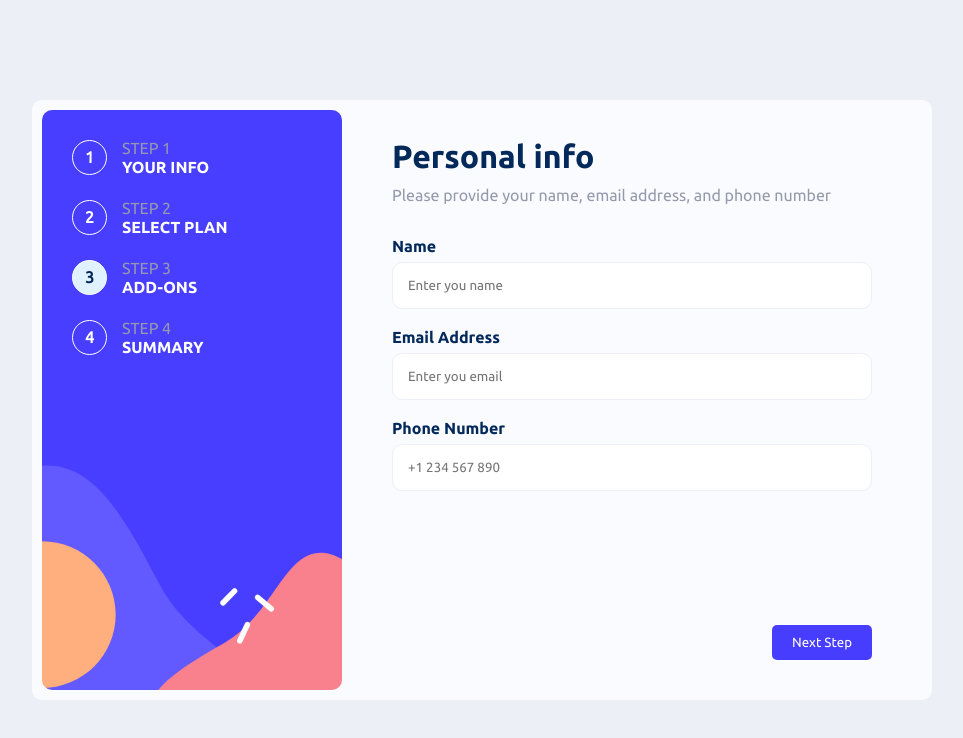
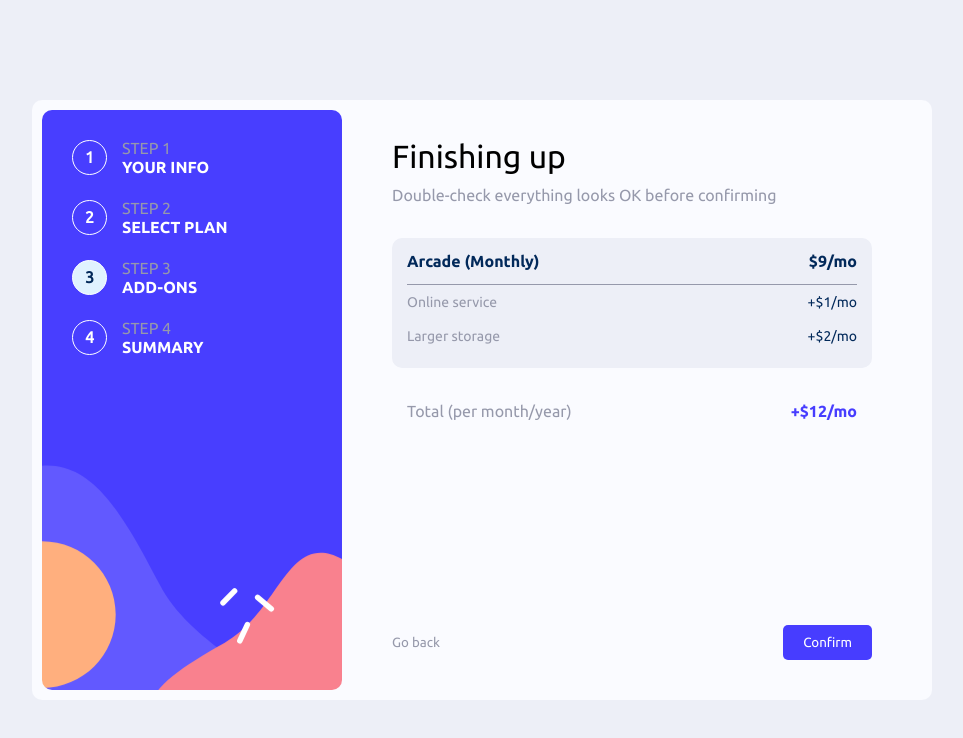
Before and after one commit to LinaCor/step-form, a React (Create React App) app: page /#/step-4 in a window 1280 px wide. Shown: the top 738 px of the page, without its empty margins (158-1121 px from the left). Built offline with nearby package versions, Linux system fonts and the light colour scheme.

Commit message:
add thanks and route

```diff
--- a/package.json
+++ b/package.json
@@ -6,6 +6,7 @@
     "cra-template": "1.2.0",
     "react": "^18.3.1",
     "react-dom": "^18.3.1",
+    "react-router-dom": "^7.1.1",
     "react-scripts": "5.0.1"
   },
   "scripts": {
--- a/src/components/FormContent.js
+++ b/src/components/FormContent.js
@@ -3,14 +3,19 @@ import { StepFirst } from './StepFirst';
 import { StepSecond } from './StepSecond';
 import { StepThrid } from './StepThrid';
 import { StepFour } from './StepFour';
+import { ThanksYou } from './ThanksYou';
+import { Route, Routes } from 'react-router-dom';
 
 export function FormContent() {
   return (
     <div className="form-content">
-      <StepFirst></StepFirst>
-      {/*<StepSecond></StepSecond>*/}
-      {/*<StepThrid></StepThrid>*/}
-      {/*<StepFour></StepFour>*/}
+      <Routes>
+        <Route path='/' element={<StepFirst />}></Route>
+        <Route path='/step-2' element={<StepSecond />}></Route>
+        <Route path='/step-3' element={<StepThrid />}></Route>
+        <Route path='/step-4' element={<StepFour />}></Route>
+        <Route path='/thanks-you' element={<ThanksYou />}></Route>
+      </Routes>
     </div>
   )
 }
--- a/src/components/StepFirst.js
+++ b/src/components/StepFirst.js
@@ -1,4 +1,12 @@
+import { useNavigate } from "react-router-dom";
+
 export function StepFirst() {
+  const navigate = useNavigate();
+
+  const goToNextPage = () => {
+    navigate('/step-2');
+  };
+
   return (
     <>
       <h2 className="marine bold">Personal info</h2>
@@ -18,7 +26,7 @@ export function StepFirst() {
         </label>
       </form>
       <div className="btn-container">
-        <button className="go-btn end-btn">Next Step</button>
+        <button className="go-btn end-btn" onClick={goToNextPage}>Next Step</button>
       </div>
     </>
   )
--- a/src/components/StepFour.js
+++ b/src/components/StepFour.js
@@ -1,8 +1,17 @@
 //TODO получить из LS обьект с заполненными данными по форме
-
+import { useNavigate } from "react-router-dom";
 
 
 export function StepFour() {
+  const navigate = useNavigate();
+
+  const goToNextPage = () => {
+    navigate('/thanks-you');
+  };
+
+  const goBack = () => {
+    navigate(-1);
+  };
   return (
     <>
       <h2>Finishing up</h2>
@@ -30,8 +39,8 @@ export function StepFour() {
         </div>
       </div>
       <div className="btn-container">
-        <button className="back-btn">Go back</button>
-        <button className="go-btn">Confirm</button>
+        <button className="back-btn" onClick={goBack}>Go back</button>
+        <button className="go-btn" onClick={goToNextPage}>Confirm</button>
       </div>
     </>
   )
--- a/src/components/StepSecond.js
+++ b/src/components/StepSecond.js
@@ -1,8 +1,18 @@
-import { tarifPlan } from "../data"
-
+import { tarifPlan } from "../data";
+import { useNavigate } from "react-router-dom";
 
 
 export function StepSecond() {
+  const navigate = useNavigate();
+
+  const goToNextPage = () => {
+    navigate('/step-3');
+  };
+
+  const goBack = () => {
+    navigate(-1);
+  };
+
   return (
     <>
       <h2 className="marine bold">Select your plan</h2>
@@ -26,8 +36,8 @@ export function StepSecond() {
         <p>Yearly</p>
       </div>
       <div className="btn-container">
-        <button className="back-btn">Go back</button>
-        <button className="go-btn">Next Step</button>
+        <button className="back-btn" onClick={goBack}>Go back</button>
+        <button className="go-btn" onClick={goToNextPage}>Next Step</button>
       </div>
     </>
   )
--- a/src/components/StepThrid.js
+++ b/src/components/StepThrid.js
@@ -1,8 +1,17 @@
-import { pickOds } from "../data"
-
+import { pickOds } from "../data";
+import { useNavigate } from "react-router-dom";
 
 
 export function StepThrid() {
+  const navigate = useNavigate();
+
+  const goToNextPage = () => {
+    navigate('/step-4');
+  };
+
+  const goBack = () => {
+    navigate(-1);
+  };
   return (
     <>
       <h2 className="marine bold">Pick add-ons</h2>
@@ -20,8 +29,8 @@ export function StepThrid() {
         ))}
       </form>
       <div className="btn-container">
-        <button className="back-btn">Go back</button>
-        <button className="go-btn">Next Step</button>
+        <button className="back-btn" onClick={goBack}>Go back</button>
+        <button className="go-btn" onClick={goToNextPage}>Next Step</button>
       </div>
     </>
   )
--- /dev/null
+++ b/src/components/ThanksYou.js
@@ -0,0 +1,13 @@
+import thanksIcon from '../img/icon-thank-you.svg';
+
+export function ThanksYou() {
+  return (
+    <div className="thanks">
+      <img src={thanksIcon} alt="thanks you" className="thanks-img" />
+      <h2 className="marine bold">Thank you!</h2>
+      <p className="grey">Thanks for confirming your subscription! We hope you have fun
+        using our platform. If you ever need support, please feel free
+        to email us at support@loremgaming.com.</p>
+    </div>
+  )
+};
--- a/src/index.js
+++ b/src/index.js
@@ -1,10 +1,13 @@
 import React from 'react';
 import ReactDOM from 'react-dom/client';
 import App from './App';
+import { HashRouter } from 'react-router-dom';
 
 const root = ReactDOM.createRoot(document.getElementById('root'));
 root.render(
   <React.StrictMode>
-    <App />
+    <HashRouter>
+      <App />
+    </HashRouter>
   </React.StrictMode>
 );
--- a/src/main.css
+++ b/src/main.css
@@ -416,3 +416,27 @@ input[type="checkbox"].toggle:focus {
 .desk-total .total-price {
   color: var(--purplish-blue);
 }
+
+/*Thanks you*/
+
+.thanks {
+  display: flex;
+  align-items: center;
+  flex-direction: column;
+  text-align: center;
+  margin: auto 0;
+}
+
+.thanks .thanks-img {
+  width: 100px;
+  margin-bottom: 30px;
+}
+
+.thanks h2 {
+  margin-bottom: 20px;
+  font-size: 30px;
+}
+
+.thanks p {
+  line-height: 24px;
+}
```
Also changed, not shown: 1 other file (tests, documents, lock files or other folders).
